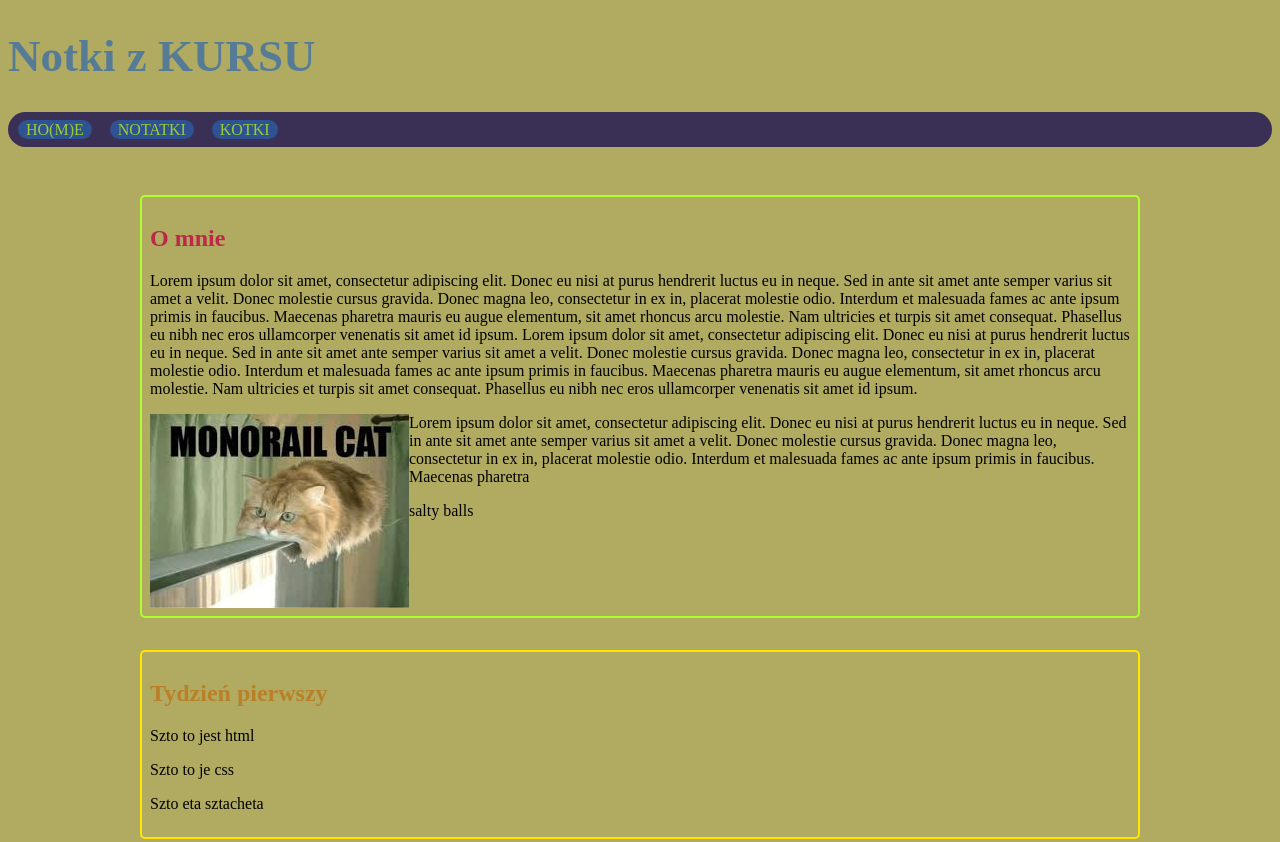
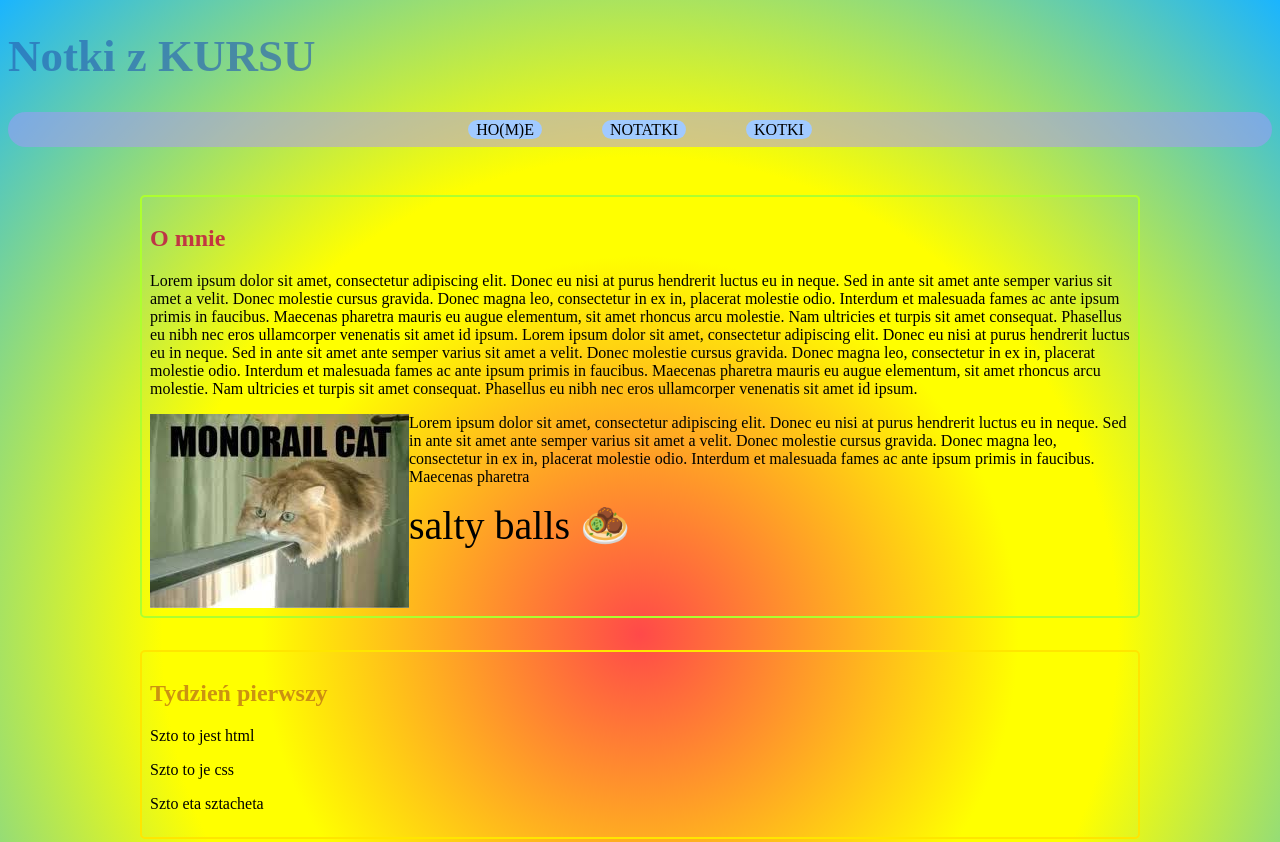
Before and after one commit to tomekgasowski/homepage, a plain HTML site: page index.html in a window 1280 px wide. Shown: the top 842 px of the page. Drawn offline with Linux system fonts and the light colour scheme.

Commit message:
navigation and background tyles

```diff
--- a/main.js
+++ b/main.js
@@ -12,9 +12,19 @@ function greeting(name, age) {
 
 greeting('Dupa', 666);
 
-function testing(htmlClass, content) {
+testing = (htmlClass, content) => {
     const duppa = document.querySelector(htmlClass);
     duppa.innerHTML = content;
 }
 
-testing('.js-something', "salty balls");
+testing('.js-something', "salty balls 🧆");
+
+const dupnaTablica = {
+    klucz: "klucznik",
+    kluczyc: 3,
+    tunczyk: (bleBla) => {
+        console.log(`jakieś coś przyjmie czy nie? ${bleBla}`);
+    }
+};
+
+dupnaTablica.tunczyk("naajak!");
--- a/style.css
+++ b/style.css
@@ -4,7 +4,14 @@
 }
 
 body {
-    background-color: #b1ab62;
+  background: rgb(255, 0, 0);
+  background: radial-gradient(
+    circle,
+    rgba(255, 0, 0, 0.7147992986257004) 0%,
+    rgba(255, 255, 0, 1) 42%,
+    rgba(255, 255, 0, 1) 53%,
+    rgba(0, 172, 255, 0.8996732482055322) 100%
+  );
 }
 
 .header {
@@ -13,25 +20,28 @@ body {
 
 .header-title {
   font-size: 45px;
-    color:rgba(42, 100, 177, 0.671)
+  color: rgba(42, 100, 177, 0.671);
 }
 
 .navigation {
-    background-color: #3a3055;
+  background-color: #ae90ff7c;
   border-radius: 18px;
   padding: 8px;
+  display: flex;
+  align-items: center;
+  justify-content: center;
 }
 
 .navigation__link {
-    background-color: rgba(42, 100, 177, 0.671);
+  background-color: rgb(161, 202, 255);
   padding: 2px 8px;
   border-radius: 10px;
-    color: yellowgreen;
+  color: rgb(0, 0, 0);
   text-decoration: none;
   line-height: 15px;
   display: inline-block;
   text-transform: uppercase;
-    margin: 0 12px 0 2px;
+  margin: 0 30px;
 }
 
 .about {
@@ -40,11 +50,10 @@ body {
   border-radius: 5px;
   padding: 8px;
   overflow: hidden;
-
 }
 
 .about__heading {
- color:rgba(194, 0, 65, 0.767)
+  color: rgba(194, 0, 65, 0.767);
 }
 
 .about__image {
@@ -52,13 +61,15 @@ body {
   overflow: hidden;
 }
 
-
-
 .article {
-    border:2px rgba(42, 100, 177, 0.671) solid;
+  border: 2px rgba(42, 100, 177, 0.671) solid;
   border-radius: 5px;
   padding: 8px;
   margin-bottom: 8px;
+}
+
+.js-something {
+  font-size: 40px;
 }
 
 .special-cat {
@@ -72,5 +83,5 @@ body {
   padding: 8px;
 }
 .week-summary__heading {
-    color:rgba(187, 115, 22, 0.767)
+  color: rgba(187, 115, 22, 0.767);
 }
```
Lines whose indentation alone changed are shown as unchanged.
